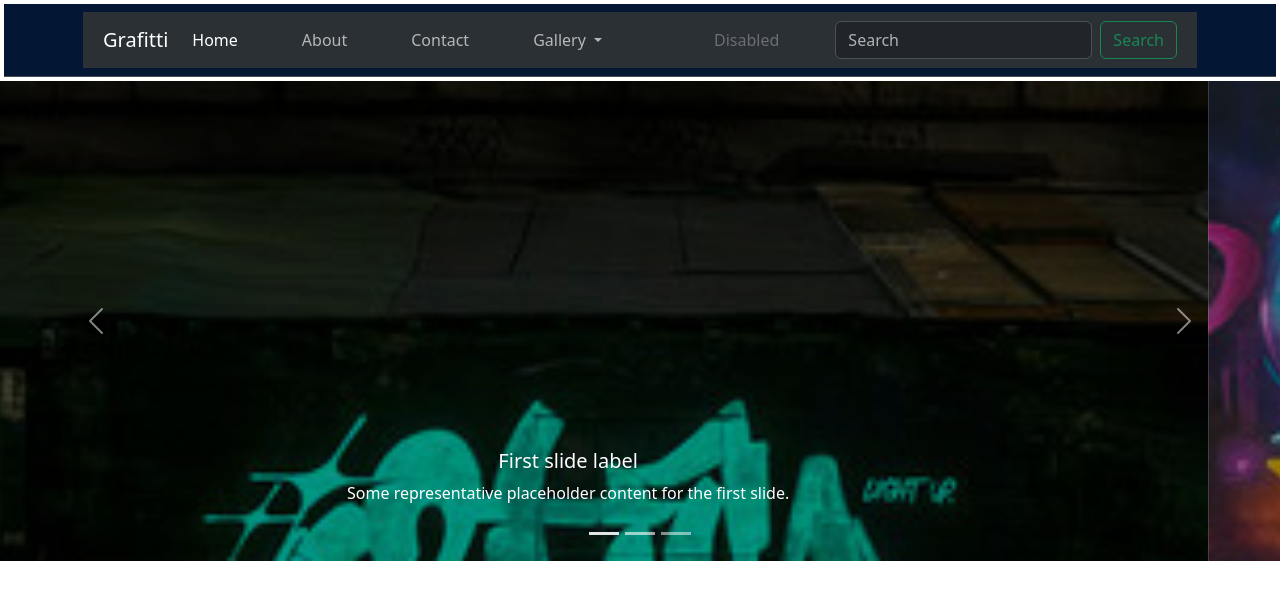
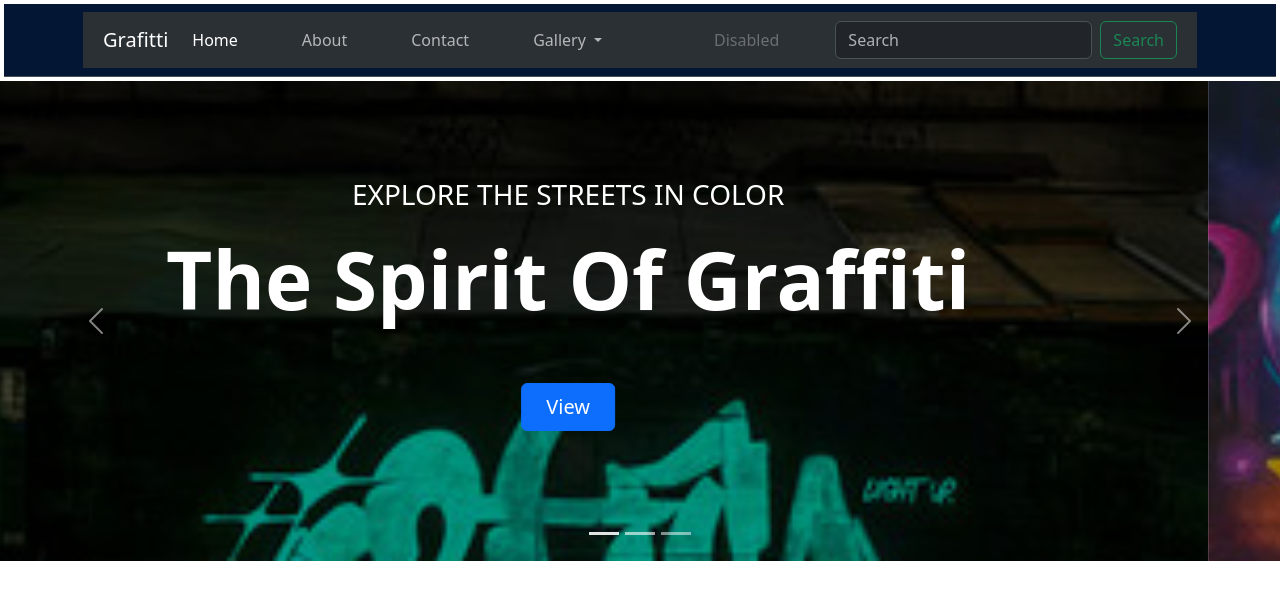
Before and after one commit to WabukoWabuko/Art_Advert_Website, a plain HTML site: page index.html in a window 1280 px wide. Drawn offline with nearby package versions, Linux system fonts and the light colour scheme.

Commit message:
some changes

```diff
--- a/index.html
+++ b/index.html
@@ -62,23 +62,26 @@
         <div class="carousel-inner">
           <div class="carousel-item active c-item">
             <img src="assets/images/1.jpg" class="d-block w-100 c-img" alt="Slide 1">
-            <div class="carousel-caption d-none d-md-block">
-              <h5>First slide label</h5>
-              <p>Some representative placeholder content for the first slide.</p>
+            <div class="carousel-caption top-0 mt-4 d-none d-md-block">
+              <p class="mt-5 fs-3 text-uppercase">Explore the Streets in Color</p>
+              <h1 class="display-1 fw-bolder text-capitalize">The Spirit of Graffiti</h1>
+              <button class="btn btn-primary px-4 py-2 fs-5 mt-5">View</button>
             </div>
           </div>
           <div class="carousel-item c-item">
             <img src="assets/images/2.jpg" class="d-block w-100 c-img" alt="Slide 2">
-            <div class="carousel-caption d-none d-md-block">
-              <h5>Second slide label</h5>
-              <p>Some representative placeholder content for the first slide.</p>
+            <div class="carousel-caption top-0 mt-4 d-none d-md-block">
+              <p class="mt-5 fs-3 text-uppercase">Reveal the Hidden Graffiti Gems</p>
+              <h1 class="display-1 fw-bolder text-capitalize">The Vibe of Street Art</h1>
+              <button class="btn btn-primary px-4 py-2 fs-5 mt-5">View</button>
             </div>
           </div>
           <div class="carousel-item c-item">
             <img src="assets/images/3.jpg" class="d-block w-100 c-img" alt="Slide 3">
-            <div class="carousel-caption d-none d-md-block">
-              <h5>Third slide label</h5>
-              <p>Some representative placeholder content for the first slide.</p>
+            <div class="carousel-caption top-0 mt-4 d-none d-md-block">
+              <p class="mt-5 fs-3 text-uppercase">Find the Untold Stories in Graffiti</p>
+              <h1 class="display-1 fw-bolder text-capitalize">Soul of the Spray</h1>
+              <button class="btn btn-primary px-4 py-2 fs-5 mt-5">View</button>
             </div>
           </div>
         </div>
```
